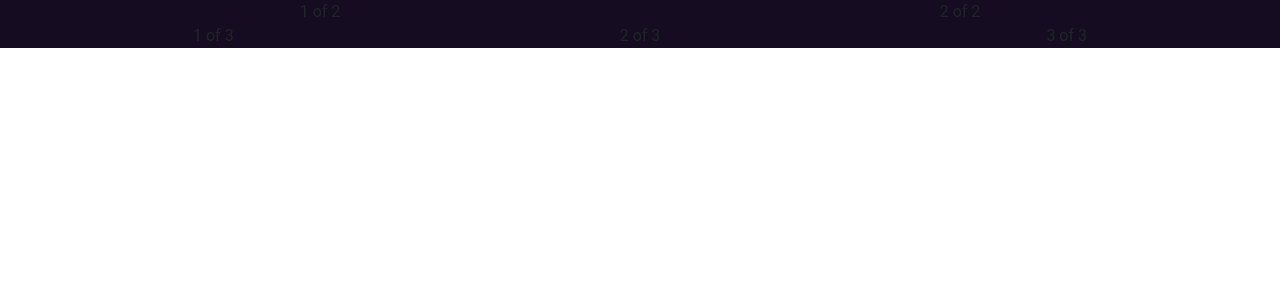
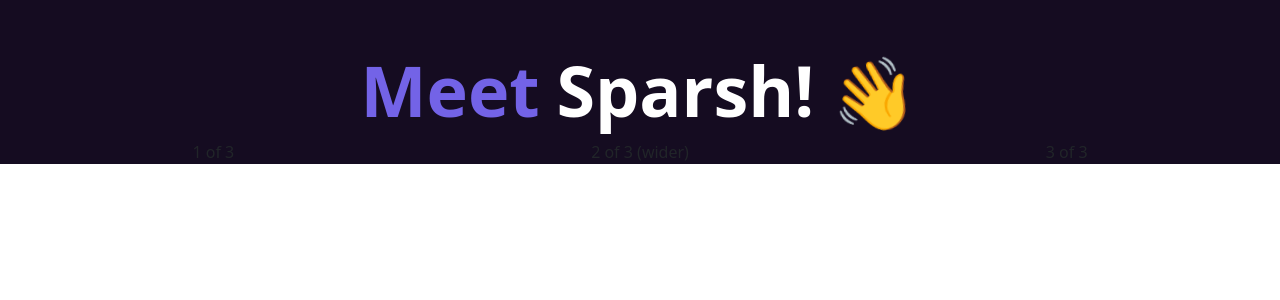
Before and after one commit to Sparsh101AI/personalweb, a React (Create React App) app: page / in a window 1280 px wide. Shown: the top 300 px of the page. Built offline with nearby package versions, Linux system fonts and the light colour scheme.

Commit message:
commit 5 hi sparsh

```diff
--- a/src/Pages/Home.css
+++ b/src/Pages/Home.css
@@ -1,5 +1,52 @@
 .homebody{
 
   background-color: #150C21 ;
-  font-family: Roboto, Verdana;
+
 }
+.maintext1{
+ color: #7363E7 ;
+ background-color: #150C21;
+justify-content: left;
+
+ font-weight: bold;
+ display: inline-block;
+ margin-right: 1%;
+ font-size: 70px;
+
+
+}
+
+.maintext2{
+  color: #ffffff ;
+  background-color: #150C21;
+
+  font-weight: bold;
+  display: inline-block;
+  font-size: 70px;
+ }
+
+ .textbox1{
+
+  justify-content: left;
+
+ }
+ .wave {
+  display: inline-block;
+  animation-name: wave-animation;  /* Refers to the name of your @keyframes element below */
+  animation-duration: 2.5s;        /* Change to speed up or slow down */
+  animation-iteration-count: infinite;  /* Never stop waving :) */
+  transform-origin: 70% 70%;       /* Pivot around the bottom-left palm */
+  display: inline-block;
+}
+
+@keyframes wave-animation {
+
+    0% { transform: rotate( 0.0deg) }
+   10% { transform: rotate(14.0deg) }  /* The following five values can be played with to make the waving more or less extreme */
+   20% { transform: rotate(-8.0deg) }
+   30% { transform: rotate(14.0deg) }
+   40% { transform: rotate(-4.0deg) }
+   50% { transform: rotate(10.0deg) }
+   60% { transform: rotate( 0.0deg) }  /* Reset for the last half to pause */
+  100% { transform: rotate( 0.0deg) }
+}
--- a/src/Pages/Home.js
+++ b/src/Pages/Home.js
@@ -11,15 +11,28 @@ function HomePage() {
 
 
     <Container fluid className="homebody">
-      <Row>
-        <Col>1 of 2</Col>
-        <Col>2 of 2</Col>
-      </Row>
+      <br/>
+      <br/>
+
+      <card className="homebody">
+
+
+     <div className="textbox1">
+
+      <h1 className="maintext1" >Meet </h1> <h1 className="maintext2"> Sparsh! <span class="wave">👋</span> </h1>
+      </div>
+
+
+      </card>
+
+
+
       <Row>
         <Col>1 of 3</Col>
-        <Col>2 of 3</Col>
+        <Col >2 of 3 (wider)</Col>
         <Col>3 of 3</Col>
       </Row>
+
     </Container>
 
 
```
